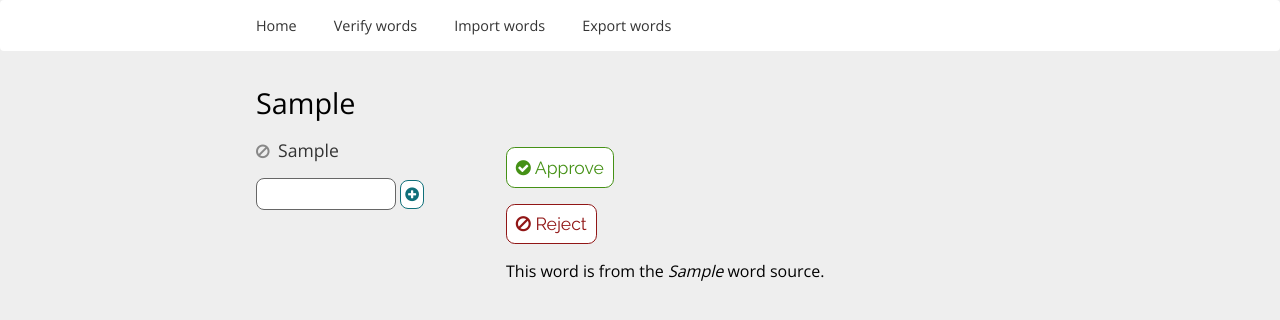
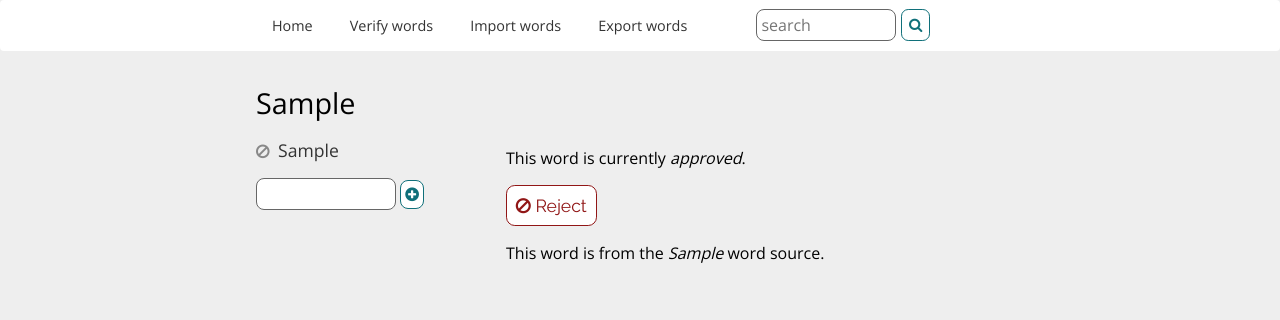
Before and after one commit to jbowens/taboo, a Flask app: template word-manager/app/templates/verify_word.html in a window 1280 px wide. Shown: the part 143-463 px from the top of the page. Run offline with Flask 2, Linux system fonts and the light colour scheme; the template is opened without the code that fills it: values that come from a table or form of the project are taken from there, others are empty; the visitor is signed in with stand-in values (Sample User, id 1); tables that the repository leaves empty hold one stand-in row (values such as "Sample post"); some libraries are stand-ins or nearby versions.

Commit message:
Database search functionality
Created a search bar in the navigation for searching the database.
Added new API endpoint for retrieving words containing a substring.
Created new /verify-words/ endpoint for viewing and modifying a
specific word.

```diff
--- a/word-manager/app/blueprints/api/__init__.py
+++ b/word-manager/app/blueprints/api/__init__.py
@@ -10,3 +10,4 @@ from remove_prohibited import *
 from approve import *
 from reject import *
 from add_prohibited import *
+from search import *
--- a/word-manager/app/static/css/global.css
+++ b/word-manager/app/static/css/global.css
@@ -120,12 +120,79 @@ a.classic-btn:hover, .classic-btn:hover {
   -webkit-border-radius: 0.25em;
 }
 
+#navigation .inner-nav {
+  width: 800px;
+  margin: 0 auto;
+}
+
 #navigation ul {
+  display: inline-block;
   margin: 0;
   padding: 1em;
   list-style: none;
-  width: 800px;
-  margin: 0 auto;
+}
+
+#navigation form#search {
+  display: inline-block;
+  margin-left: 2em;
+  position: relative;
+}
+
+form#search button {
+  font-size: 0.9em;
+  padding: 0.45em;
+  vertical-align: top;
+}
+
+form#search .search-results {
+  position: absolute;
+  left: 0;
+  top: 0;
+  background: #FFF;
+  border: 1px #BBB solid;
+  height: 200px;
+  width: 150px;
+  overflow: scroll;
+  padding: 0;
+  margin: 2.5em 0 0 0;
+}
+
+form#search .search-results li {
+  margin: 0;
+  width: 100%;
+}
+
+form#search .no-results {
+  font-size: 0.8em;
+  color: #555;
+}
+
+form#search .no-results p {
+  padding: 0.5em;
+}
+
+form#search .search-results li .word {
+  padding: 0.25em 0.25em 0 0.25em;
+}
+
+.search-results li:hover {
+  background: #EEE;
+  cursor: pointer;
+}
+
+form#search .search-results li .status {
+  font-size: 0.7em;
+  text-decoration: none;
+  padding: 0.25em 0.5em;
+}
+
+.search-results li.status-rejected {
+  text-decoration: line-through;
+  color: #666;
+}
+
+.search-results li.status-approved {
+  color: #507306;
 }
 
 #navigation ul li {
--- a/word-manager/app/static/js/global.js
+++ b/word-manager/app/static/js/global.js
@@ -52,6 +52,54 @@ $.extend(wm, {
     $.post('/api/reject', {wid: wid}, function() {
       location.reload();
     });
+  },
+
+  searchFormSubmitted: function(e) {
+    e.preventDefault();
+    var input = $(this).find('input[name="q"]');
+    var q = input.val()
+    input.val('')
+    $.post('/api/search', {q: q}, function(data) {
+      $('.search-results').remove();
+      if (data.status == 'ok') {
+        if (data.results.length) {
+          var ul = document.createElement('ul');
+          ul.className = 'search-results';
+          for (var i = 0; i < data.results.length; ++i) {
+            var wid = data.results[i].wid;
+
+            var li = document.createElement('li');
+            $(li).data('wid', wid);
+            li.className = 'status-' + data.results[i].status + ' wid-' + wid;
+
+            var wordContainer = document.createElement('div');
+            wordContainer.className = 'word';
+            wordContainer.innerText = data.results[i].word;
+            li.appendChild(wordContainer);
+
+            var wordStatus = document.createElement('div');
+            wordStatus.className = 'status';
+            wordStatus.innerText = data.results[i].status;
+            li.appendChild(wordStatus);
+
+            ul.appendChild(li);
+
+            $(li).click(function(e) {
+              e.preventDefault();
+              window.location = '/verify-words/' + $(this).data('wid');
+            });
+          }
+          $('#search').append(ul);
+        } else {
+          var div = document.createElement('div');
+          div.className = 'search-results no-results';
+          var p = document.createElement('p');
+          p.innerText = 'No search results found.';
+          div.appendChild(p);
+          $('#search').append(div);
+        }
+      }
+    });
   }
 
 });
@@ -62,4 +110,5 @@ $(document).ready(function(e) {
   $('#verifier .approve-btn').click(wm.approveWord);
   $('#verifier .reject-btn').click(wm.rejectWord);
   $('form#add-prohibited').submit(wm.addProhibitedWord);
+  $('form#search').submit(wm.searchFormSubmitted);
 });
--- a/word-manager/app/templates/application.html
+++ b/word-manager/app/templates/application.html
@@ -19,12 +19,18 @@
         </div>
         <div id="page">
           <div id="navigation">
+            <div class="inner-nav">
                 <ul>
                   <li><a href="/">Home</a></li>
                   <li><a href="/verify-words">Verify words</a></li>
                   <li><a href="/import">Import words</a></li>
                   <li><a href="/export">Export words</a></li>
                 </ul>
+                <form method="post" id="search">
+                    <input type="text" id="search-query" name="q" class="classic" placeholder="search" autocomplete="off" />
+                    <button class="classic-btn"><span class="fa fa-search"></span></button>
+                </form>
+            </div>
           </div>
           <div id="content">
             <div id="inner-content">
--- a/word-manager/app/templates/verify_word.html
+++ b/word-manager/app/templates/verify_word.html
@@ -15,8 +15,15 @@
     </form>
   </div>
   <div class="controls">
+    {% if word.status != 'unverified' %}
+    <p>This word is currently <em>{{ word.status }}</em>.</p>
+    {% endif %}
+    {% if word.status != 'approved' %}
     <div class="button-wrapper"><div class="approve-btn"><span class="fa fa-check-circle"></span> Approve</div></div>
+    {% endif %}
+    {% if word.status != 'rejected' %}
     <div class="button-wrapper"><div class="reject-btn"><span class="fa fa-ban"></span> Reject</div></div>
+    {% endif %}
     <p>This word is from the <em>{{ word.source }}</em> word source.</p>
   </div>
   <div class="clear"></div>
```
Also changed, not shown: word-manager/app/blueprints/api/search.py (added, +26 -0 lines), word-manager/app/blueprints/main/verify.py (+11 -2 lines). Lines whose indentation alone changed are shown as unchanged.
